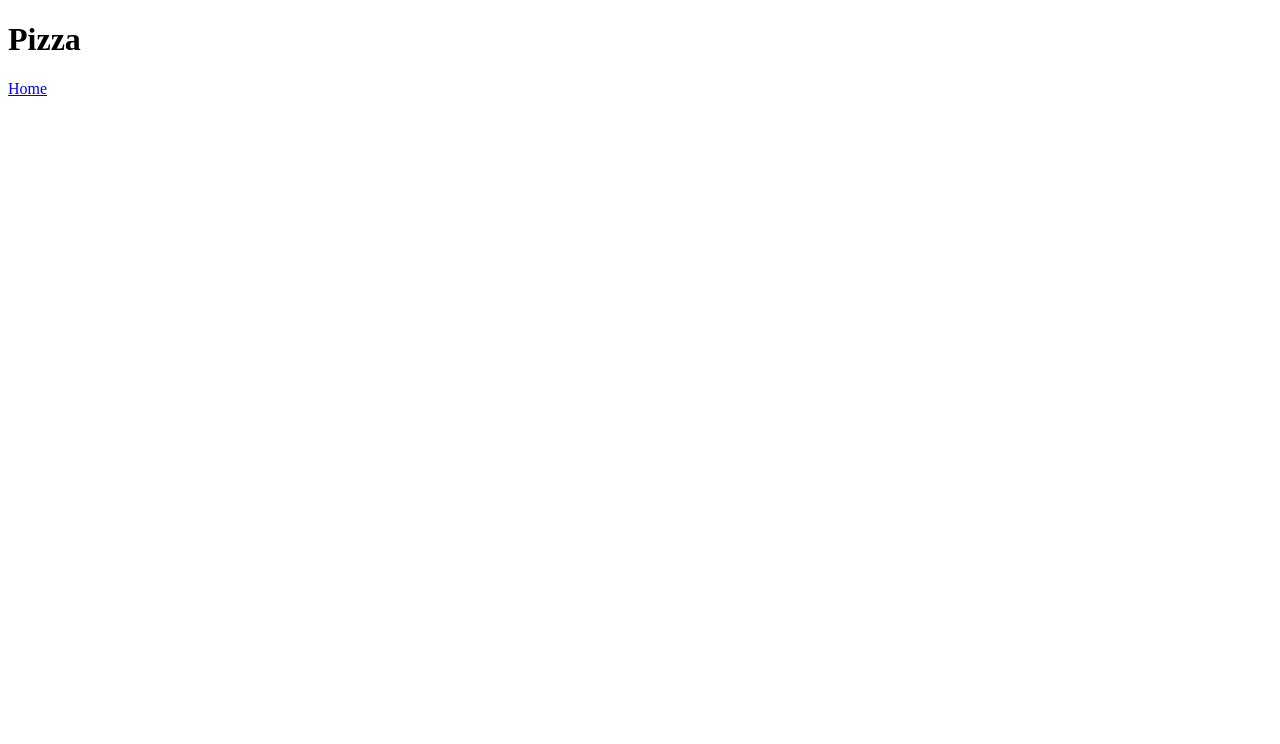
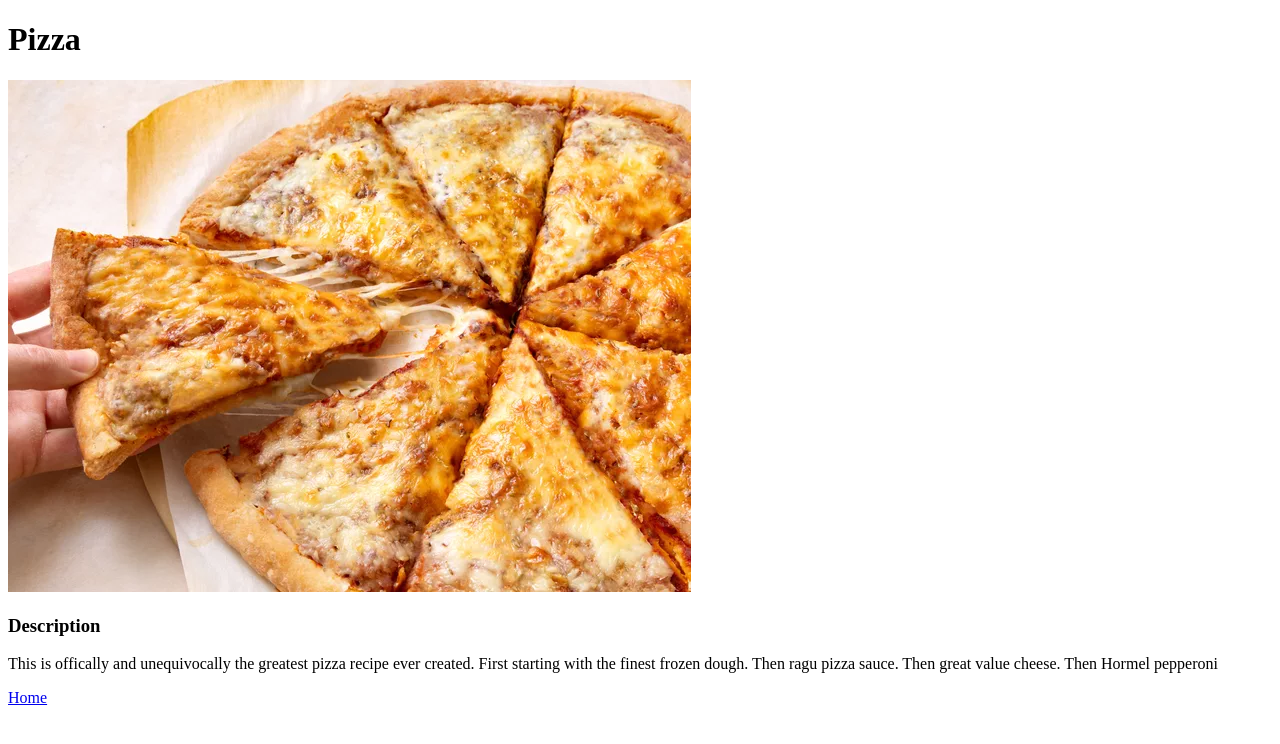
Before and after one commit to nateTheGreat25/odin-recipes, a plain HTML site: page recipes/pizza.html in a window 1280 px wide. Drawn offline with Linux system fonts and the light colour scheme.

Commit message:
Starting the pizza page

```diff
--- a/recipes/pizza.html
+++ b/recipes/pizza.html
@@ -6,5 +6,13 @@
 <body>
     <h1>Pizza</h1>
 
+    <img src="../images/pizza.webp" alt="picture of finsished pizza.">
+    <h3>Description</h3>
+    <p>
+        This is offically and unequivocally the greatest pizza recipe ever created.
+        First starting with the finest frozen dough. Then ragu pizza sauce. Then great value cheese.
+        Then Hormel pepperoni
+    </p>
+
     <a href="../index.html">Home</a>
 </body>
```
Also changed, not shown: images/pizza.webp (added).
